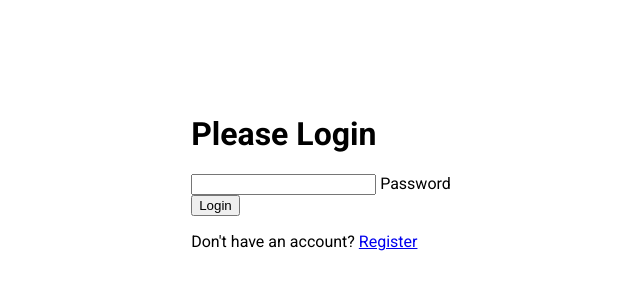
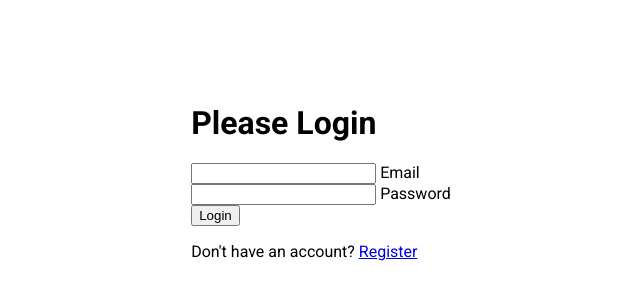
Before and after one commit to tomascieska/50-Projects-In-50-Day, a plain HTML site: page Form Input Wave/index.html in a window 1280 px wide. Shown: the part 220-520 px from the top of the page, without its empty margins (319-959 px from the left). Drawn offline with Linux system fonts and the light colour scheme.

Commit message:
pr Form Input Wave

```diff
--- a/Form Input Wave/index.html
+++ b/Form Input Wave/index.html
@@ -14,6 +14,11 @@
         <form>
             <div class="form-control">
                 <input type="text" required>
+                <label>Email</label>
+            </div>
+
+            <div class="form-control">
+                <input type="password" required>
                 <label>Password</label>
             </div>
             <button class="btn">Login</button>
```
